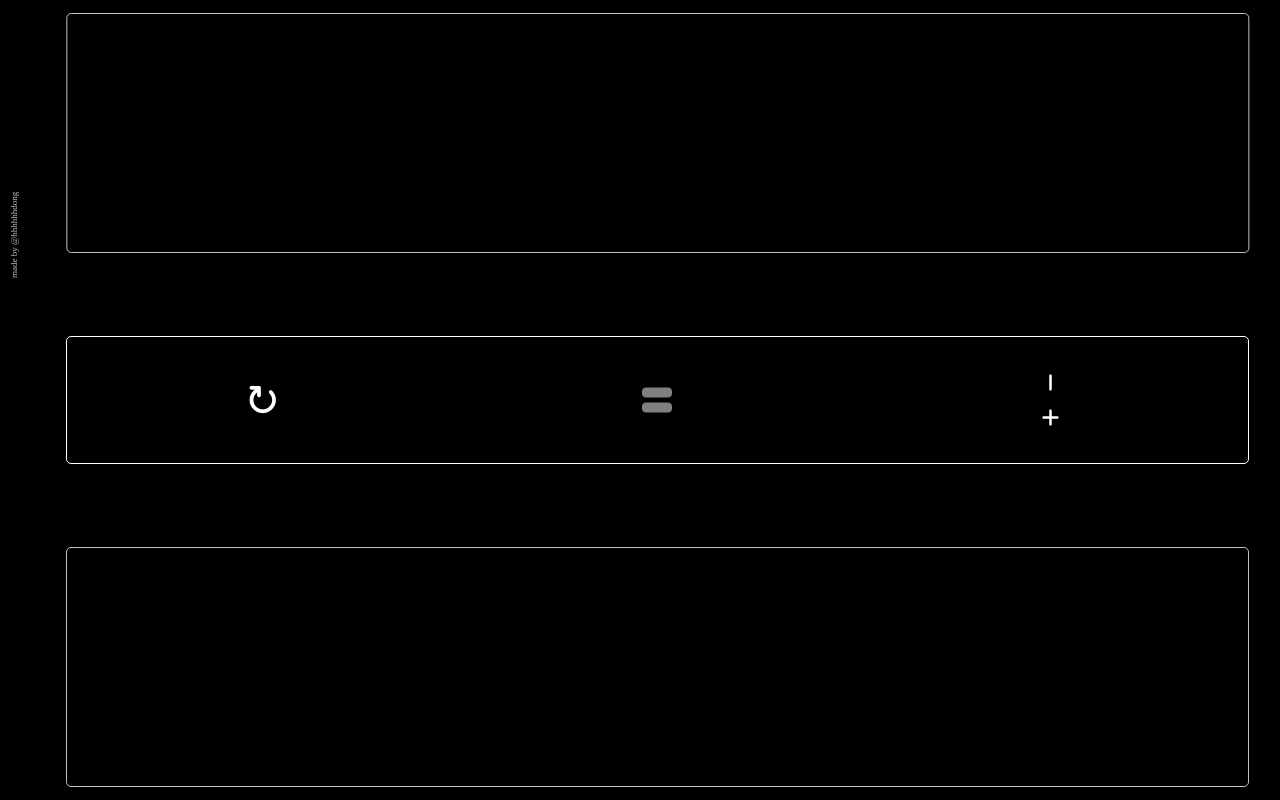
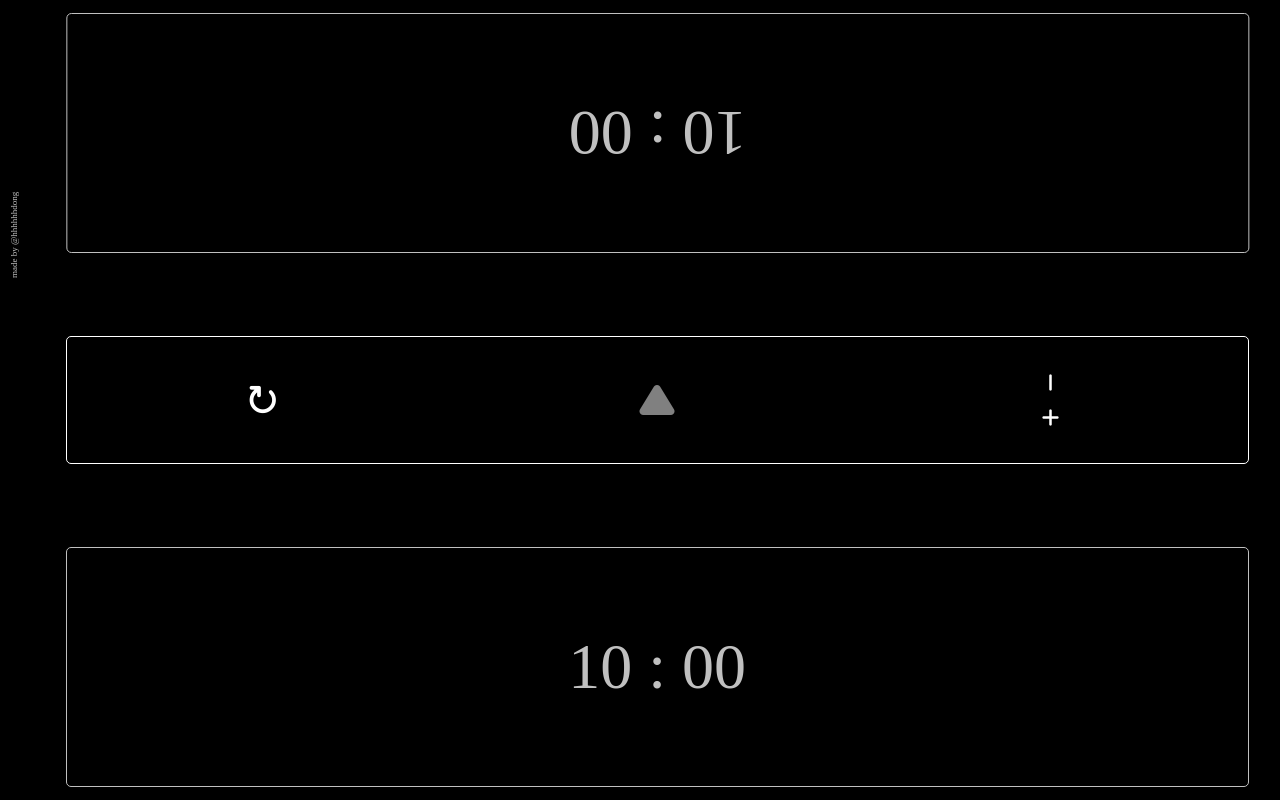
Before and after one commit to hhhhhhdong/chessTimer-XState, a React (Create React App) app: page / in a window 1280 px wide. Built offline with nearby package versions, Linux system fonts and the light colour scheme.

Commit message:
add state, event

```diff
--- a/package.json
+++ b/package.json
@@ -6,10 +6,12 @@
     "@testing-library/jest-dom": "^5.16.1",
     "@testing-library/react": "^12.1.2",
     "@testing-library/user-event": "^13.5.0",
+    "@xstate/react": "^1.6.3",
     "react": "^17.0.2",
     "react-dom": "^17.0.2",
     "react-scripts": "5.0.0",
-    "web-vitals": "^2.1.2"
+    "web-vitals": "^2.1.2",
+    "xstate": "^4.26.1"
   },
   "scripts": {
     "start": "react-scripts start",
--- a/src/App.js
+++ b/src/App.js
@@ -1,22 +1,134 @@
 import "./App.css"
+import { createMachine, interpret, assign } from "xstate"
+import { useMachine } from "@xstate/react"
+import { useEffect } from "react"
+
+const chessMachine = createMachine(
+  {
+    id: "chessTimer",
+    context: {
+      whiteTime: 600,
+      blackTime: 600,
+    },
+    initial: "init",
+    states: {
+      init: {
+        on: {
+          PLAY: "started",
+        },
+      },
+      started: {
+        on: {
+          TOGGLE_PAUSE: "pause",
+        },
+        initial: "whiteTurn",
+        states: {
+          whiteTurn: {
+            initial: "whitePlay",
+            states: {
+              whitePlay: {},
+              whiteEnd: {},
+            },
+            on: {
+              WHITE_CLICK: "blackTurn",
+            },
+          },
+          blackTurn: {
+            initial: "blackPlay",
+            states: {
+              blackPlay: {},
+              blackEnd: {},
+            },
+            on: {
+              BLACK_CLICK: "whiteTurn",
+            },
+          },
+          hist: {
+            type: "history",
+          },
+        },
+      },
+      pause: {
+        on: {
+          TOGGLE_PAUSE: "started.hist",
+        },
+      },
+    },
+  },
+  {
+    actions: {},
+    guards: {
+      isStarted: (ctx) => ctx.gameState !== "init",
+      isPaused: (ctx) =>
+        ctx.gameState !== "whitePause" || ctx.gameState !== "blackPause",
+    },
+  }
+)
+
+const showTime = (time) => {
+  let min = Math.floor(Math.abs(time) / 60)
+  let sec = Math.abs(time) % 60
+  if (sec < 10) {
+    sec = "0" + sec
+  }
+  if (min < 10) {
+    min = "0" + min
+  }
+
+  return `${min} : ${sec}`
+}
 
 function App() {
+  const [state, send] = useMachine(chessMachine)
+
+  const onClickPlay = (e) => {
+    e.preventDefault()
+    if (state.matches("init")) {
+      send("PLAY")
+    } else {
+      send("TOGGLE_PAUSE")
+    }
+  }
+  useEffect(() => {
+    console.log(state.value)
+    console.log(state.matches("started"))
+    console.log(state.matches("started.whiteTurn"))
+  }, [state])
+
+  const onClickWhite = (e) => {
+    e.preventDefault()
+    if (state.matches("started.whiteTurn")) {
+      send("WHITE_CLICK")
+    }
+  }
+
+  const onClickBlack = (e) => {
+    e.preventDefault()
+    if (state.matches("started.blackTurn")) {
+      send("BLACK_CLICK")
+    }
+  }
+
   return (
     <div className="App">
       <div id="footer">
         made by <a href="https://www.instagram.com/hhhhhhdong/">@hhhhhhdong</a>
       </div>
       <div id="main">
-        <div data-team="white" className="timer white">
-          <span className="center"></span>
+        <div onClick={onClickWhite} data-team="white" className="timer white">
+          <span className="center">{showTime(state.context.whiteTime)}</span>
           <p></p>
         </div>
         <div id="setting">
           <div className="reset whiteColor">
             <i className="fas fa-redo center"></i>
           </div>
-          <div className="pause grayColor">
-            <i className="fas fa-pause center"></i>
+          <div onClick={onClickPlay} className="pause grayColor">
+            {state.matches("started") ? (
+              <i className="fas fa-pause center"></i>
+            ) : (
+              <i className="fas fa-play center"></i>
+            )}
           </div>
           <div className="time whiteColor">
             <div className="plus">
@@ -27,8 +139,8 @@ function App() {
             </div>
           </div>
         </div>
-        <div data-team="black" className="timer black">
-          <span className="center"></span>
+        <div onClick={onClickBlack} data-team="black" className="timer black">
+          <span className="center">{showTime(state.context.blackTime)}</span>
           <p></p>
         </div>
       </div>
```
Also changed, not shown: 1 other file (tests, documents, lock files or other folders).
